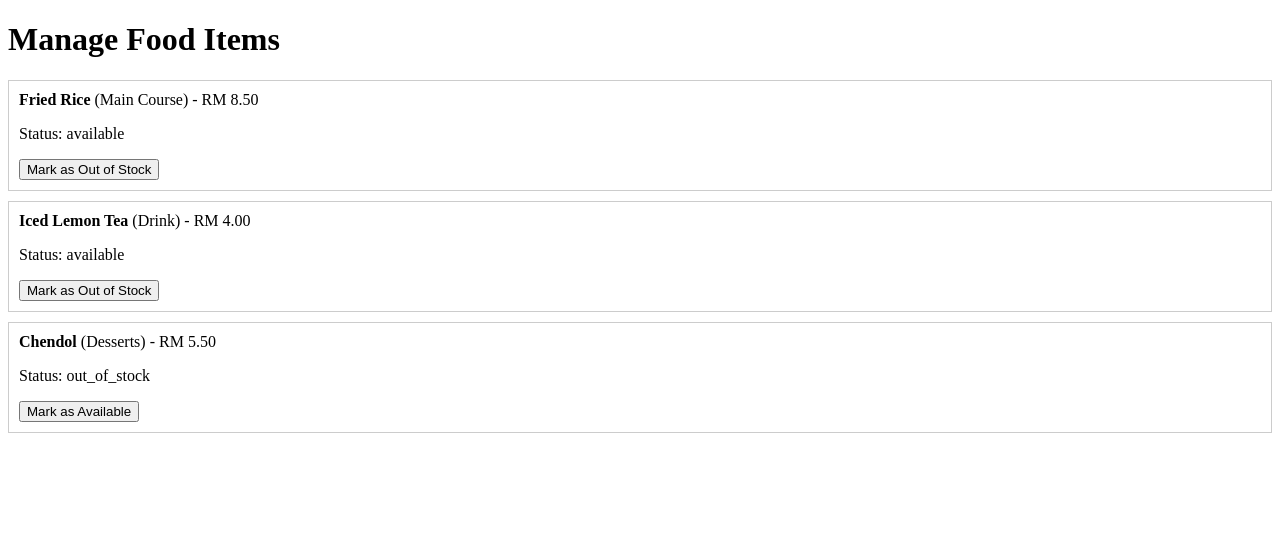
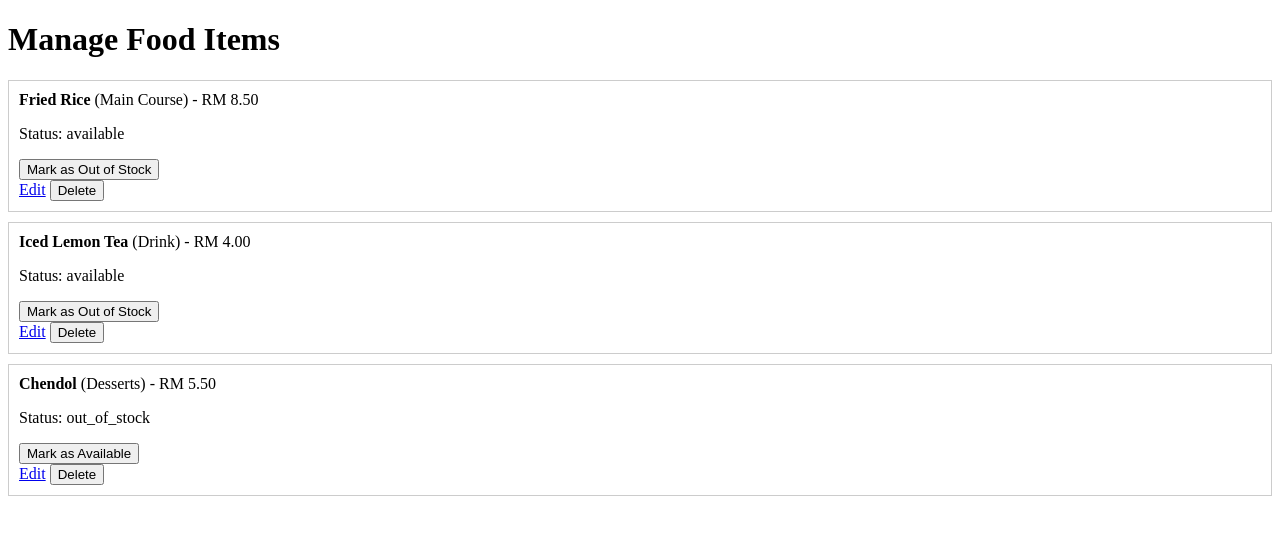
Before and after one commit to jasonnntan/ScanDine, a Laravel app: page /staff/food-items in a window 1280 px wide. Shown: the top 535 px of the page. Run offline with Laravel 12, Linux system fonts and the light colour scheme; data comes from the database, SQL or seed files in the repository.

Commit message:
add food item delete with confirmation dailog

```diff
--- a/app/Http/Controllers/FoodItemController.php
+++ b/app/Http/Controllers/FoodItemController.php
@@ -71,6 +71,14 @@ class FoodItemController extends Controller
             'unit_cost' => $request->unit_cost
         ]);
 
-        return redirect()->route('staff.foodItems.index')->with('success', 'Food item update!');
+        return redirect()->route('staff.foodItems.index')->with('success', 'Food item updated!');
+    }
+
+    public function destroy($id)
+    {
+    $foodItem = \App\Models\FoodItem::findOrFail($id);
+    $foodItem->delete();
+
+    return redirect()->route('staff.foodItems.index')->with('success', 'Food item deleted!');
     }
 }
--- a/resources/views/staff/foodItems/index.blade.php
+++ b/resources/views/staff/foodItems/index.blade.php
@@ -23,6 +23,15 @@
                     Mark as {{ $item->status === 'available' ? 'Out of Stock' : 'Available' }}
                 </button>
             </form>
+
+            <a href="{{ route('staff.foodItems.edit', $item->id) }}">Edit</a>
+
+            <form action="{{ route('staff.foodItems.destroy', $item->id) }}" method="POST" onsubmit="return confirm('Are you sure you want to delete this item?');" style="display: inline;">
+                @csrf
+                @method('DELETE')
+                <button type="submit">Delete</button>
+            </form>
+
         </div>
     @endforeach
 </body>
```
